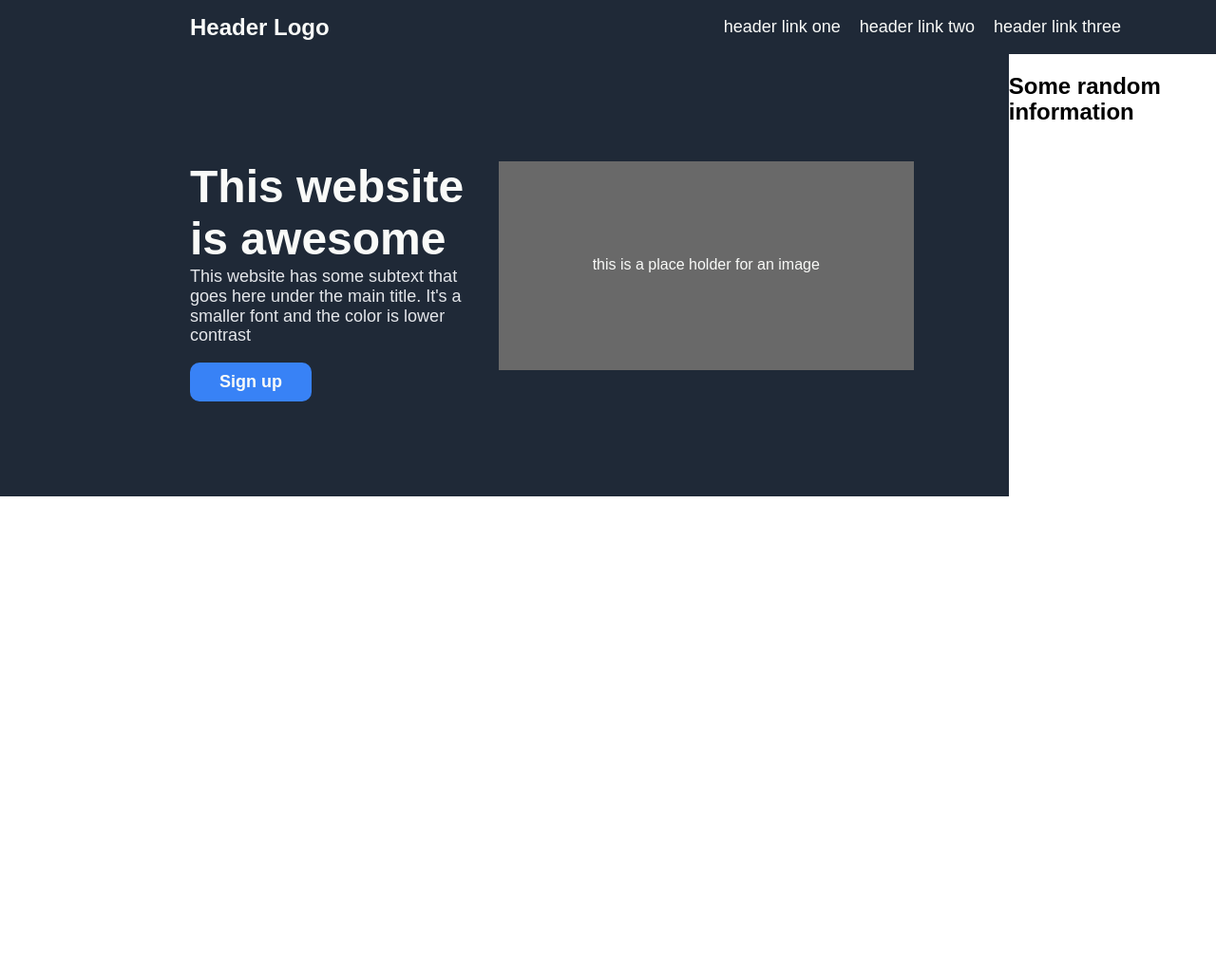
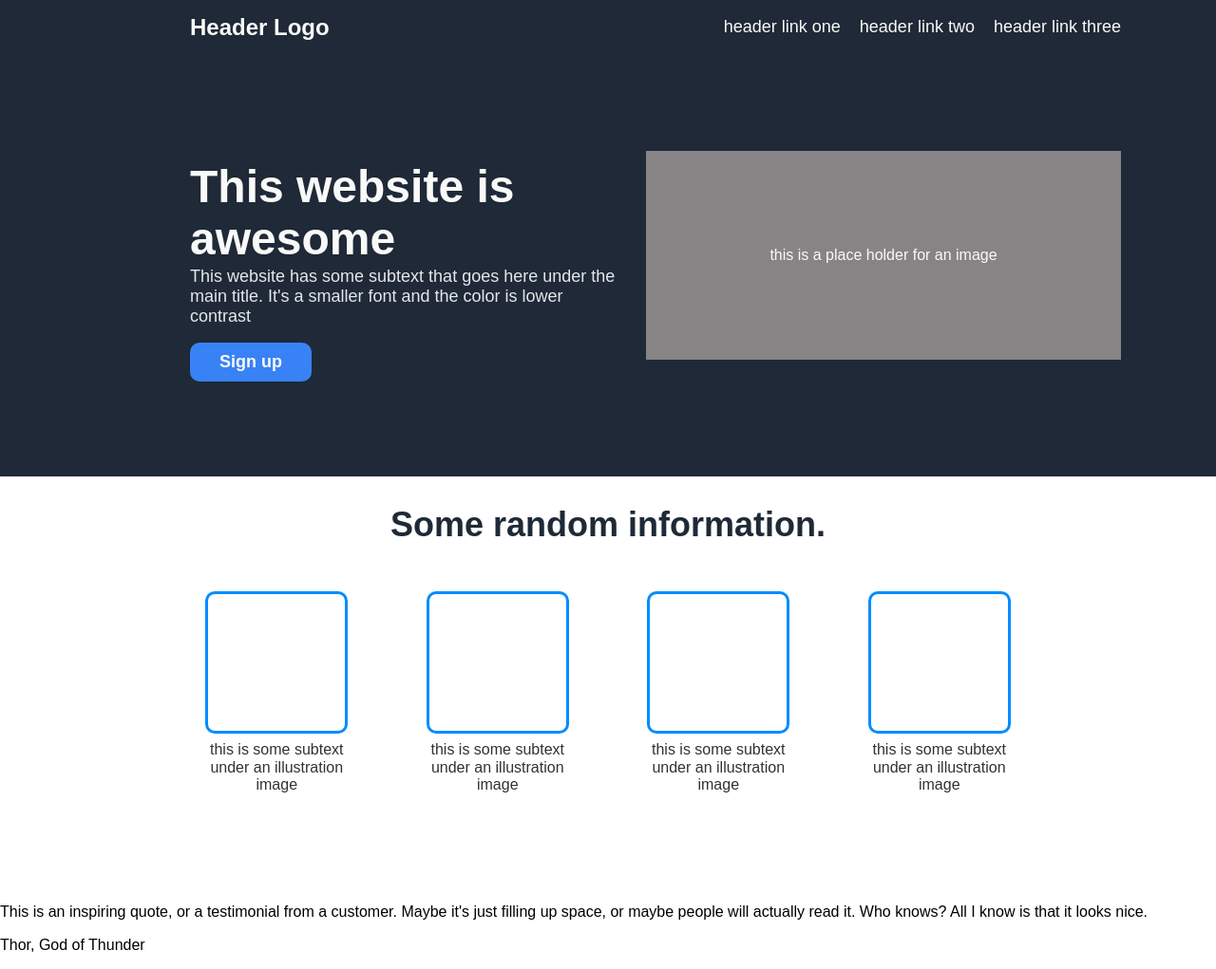
Before and after one commit to Eric-Had-Arach/project_landing_page, a plain HTML site: page index.html in a window 1280 px wide. Shown: the whole page at 95% size. Before the commit the page ends 800 px from the top, so only its background shows below. Drawn offline with Linux system fonts and the light colour scheme.

Commit message:
Modifications

```diff
--- a/index.html
+++ b/index.html
@@ -8,7 +8,9 @@
   <link rel="stylesheet" href="./styles/normalize.css">
   <link rel="stylesheet" href="./styles/styles.css">
 </head>
+
 <body>
+
   <header>
     <div class="header-logo">Header Logo</div>
     <nav class="navigation-menu">
@@ -19,7 +21,9 @@
       </ul>
     </nav>
   </header>
+
   <main>
+    <div class="first-block">
       <div class="after-header">
         <div class="left">
           <h1>This website is awesome</h1>
@@ -32,9 +36,34 @@
           this is a place holder for an image
         </div>
       </div>
-    <div class="information">
-      <h2>Some random information</h2>
     </div>
+    <div class="main-information second-block">
+      <h2>Some random information.</h2>
+      <div class="information-content"> <!--flexbox row-->
+        <div>
+          <div class="image"></div>
+          <figcaption>this is some subtext under an illustration image</figcaption>
+        </div>
+        <div>
+          <div class="image"></div>
+          <figcaption>this is some subtext under an illustration image</figcaption>
+        </div>
+        <div>
+          <div class="image"></div>
+          <figcaption>this is some subtext under an illustration image</figcaption>
+        </div>
+        <div>
+          <div class="image"></div>
+          <figcaption>this is some subtext under an illustration image</figcaption>
+        </div>
+      </div>
+    </div>
+    <div class="third-block">
+      <p>This is an inspiring quote, or a testimonial from a customer. Maybe it's just filling up space, or maybe people will actually read it. Who knows? All I know is that it looks nice.</p>
+      <p>Thor, God of Thunder</p>
+
+    </div>
+
 
 
     </div>
--- a/styles/styles.css
+++ b/styles/styles.css
@@ -48,7 +48,7 @@ header {
 	color: #F9FAF8;
 }
 
-main {
+.first-block{
 	display: flex;
 }
 
@@ -86,7 +86,7 @@ h1 + p {
 .after-header .right {
 	flex-basis: 500px;
 	height: 220px;
-	background-color:dimgray;
+	background-color:rgb(134, 132, 132);
 	display: flex;
 	justify-content: center;
 	align-items: center;
@@ -108,3 +108,38 @@ h1 + p {
 	font-size: 18px;
 	text-decoration-line: none;
 }
+
+.second-block {
+  padding-bottom: 100px;
+}
+
+.second-block > h2 {
+  font-size: 36px;
+  font-weight: bold;
+  color: #1F2937;
+  justify-content: space-between;
+  text-align: center;
+  margin-bottom: 50px;
+}
+
+.information-content {
+  display: flex;
+  column-gap: 50px;
+  margin-left: 200px;
+  margin-right: 200px;
+}
+
+.information-content .image {
+  width: 150px;
+  height: 150px;
+  border: 3px solid rgb(0, 140, 255);
+  border-radius: 10px;
+  margin-left: auto;
+  margin-right: auto;
+  margin-bottom: 8px;
+}
+
+.information-content figcaption {
+  text-align: center;
+  color:rgb(51, 50, 50)
+}
```
Also changed, not shown: assets/images/model-to-be-copied.png (added). Lines whose indentation alone changed are shown as unchanged.
